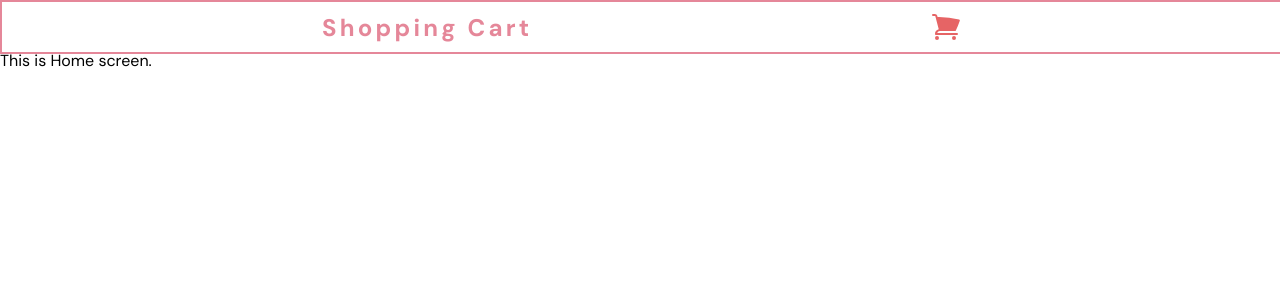
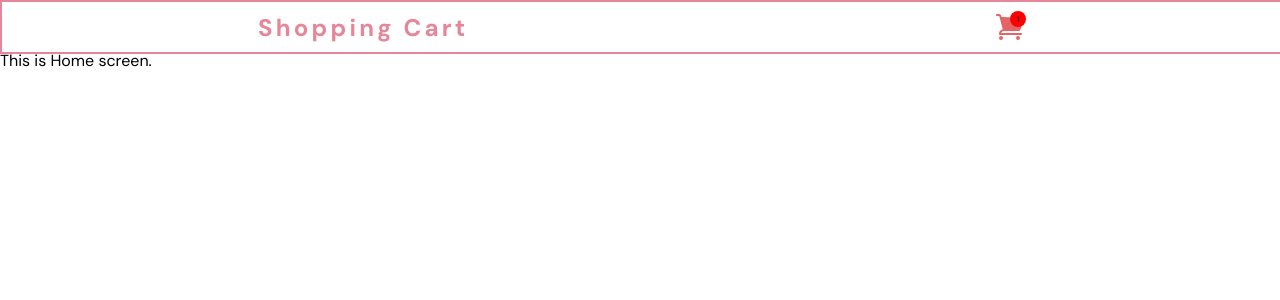
Before and after one commit to rajutamanglama63/typescript-react-cart, a React (Create React App) app: page / in a window 1280 px wide. Shown: the top 300 px of the page. Built offline with nearby package versions, Linux system fonts and the light colour scheme.

Commit message:
feat: navbar done

```diff
--- a/src/components/nav/Nav.styles.ts
+++ b/src/components/nav/Nav.styles.ts
@@ -13,7 +13,7 @@ export const StyledNavbar = styled.div`
 
 export const NavContainer = styled.div`
     margin: 0 auto;
-    width: 50%;
+    width: 60%;
     height: 50px;
     // border: 1px solid pink;
     display: flex;
@@ -42,6 +42,11 @@ export const Logo = styled.div`
     }
 `
 
+export const CartSection = styled.div`
+    position: relative;
+    cursor: pointer;
+`
+
 export const CartIcon = styled.div`
       width: 2rem;
       height: 2rem;
@@ -59,6 +64,28 @@ export const CartIcon = styled.div`
     }
 `
 
+export const ItemCounter = styled.span`
+    position: absolute;
+    font-size: 0.5rem;
+    color: #000;
+    background-color: red;
+    width: 1rem;
+    height: 1rem;
+    display: flex;
+    justify-content: center;
+    align-items: center;
+    border-radius: 50%;
+    position: absolute;
+    top: 0;
+    right: 0;
+
+    @media (max-width: 768px) {
+        width: .7rem;
+        height: .7rem;
+        border-radius: 50%;
+    }
+`
+
 export const CartDrawer = styled.div`
     height: 100%;
     width: 60%;
@@ -66,11 +93,18 @@ export const CartDrawer = styled.div`
     top: 0;
     right: 0;
     z-index: 30;
-    background-color: #E58799;
+    background-color: #F6D5D2;
 `
 
-export const CloseBtn = styled.div`
+export const CloseBtnSection = styled.div`
+    border: 1px solid yellow;
     display: flex;
-    justify-contain: flex-end;
-    padding: 2rem;
+    justify-content: flex-end;
+    padding: .4rem;
 `
+
+export const CloseBtn = styled.button`
+    cursor: pointer;
+    border: none;
+    background-color: #F6D5D2;
+`
--- a/src/components/nav/Navbar.tsx
+++ b/src/components/nav/Navbar.tsx
@@ -1,6 +1,6 @@
 import {  XMarkIcon, ShoppingCartIcon } from "@heroicons/react/24/solid";
 import { useState } from "react";
-import { CartDrawer, CartIcon, CloseBtn, Logo, NavContainer, StyledNavbar } from './Nav.styles'
+import { CartDrawer, CartIcon, CartSection, CloseBtn, CloseBtnSection, ItemCounter, Logo, NavContainer, StyledNavbar } from './Nav.styles'
 
 type Props = {}
 
@@ -10,17 +10,19 @@ const Navbar = (props: Props) => {
     <StyledNavbar>
       <NavContainer>
           <Logo>Shopping Cart</Logo>
-          <CartIcon>
-
-          <ShoppingCartIcon onClick={() => setIsToggled(true)}  />
-          </CartIcon>
+          <CartSection>
+            <CartIcon>
+              <ShoppingCartIcon onClick={() => setIsToggled(true)}  />
+            </CartIcon>
+            <ItemCounter>1</ItemCounter>
+          </CartSection>
           {isToggled && (
             <CartDrawer>
-              <CloseBtn>
-                <button onClick={() => setIsToggled(false)} style={{border: "none"}} >
+              <CloseBtnSection>
+                <CloseBtn onClick={() => setIsToggled(false)}  >
                   <XMarkIcon style={{height: "2rem", width: "2rem", color: "#e66465"}} />
-                </button>
-              </CloseBtn>
+                </CloseBtn>
+              </CloseBtnSection>
             </CartDrawer>
           )}
       </NavContainer>
```
